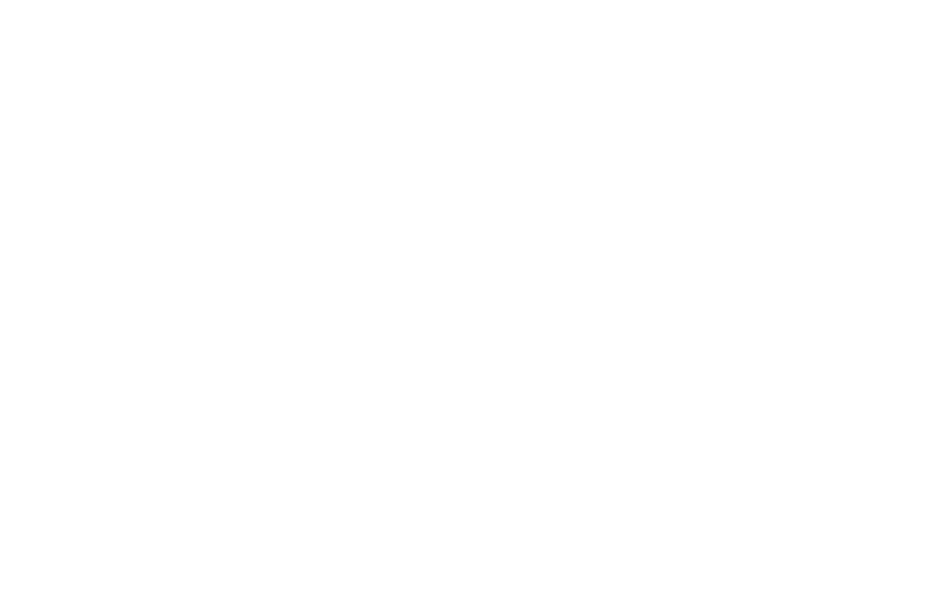
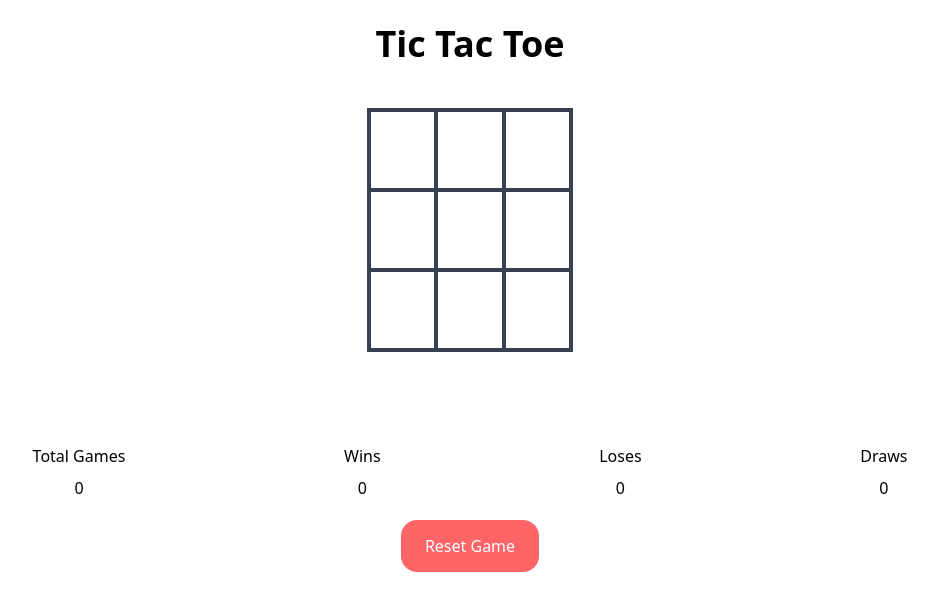
Before and after one commit to Isaac-Kingsley007/Mini-Games, a React (Vite) app: page /tic-tac-toe in a window 1280 px wide. Before the commit this address had no page. Shown: the top 610 px of the page, without its empty margins (170-1108 px from the left). Built offline with nearby package versions, Linux system fonts and the light colour scheme.

Commit message:
TicTacToe Game Completed!!

```diff
--- a/src/App.tsx
+++ b/src/App.tsx
@@ -1,12 +1,13 @@
 import { Route, Routes } from "react-router-dom"
 import HomePage from "./pages/HomePage"
+import TicTacToePage from "./games/tic-tac-toe/TicTacToePage"
 
 function App() {
   return(
     <Routes>
       <Route path="/" element={<HomePage />} />
-      {/* <Route path="/tic-tac-toe" element={<TicTacToe />} />
-      <Route path="/minesweeper" element={<Minesweeper />} /> */}
+      <Route path="/tic-tac-toe" element={<TicTacToePage />} />
+      {/*<Route path="/minesweeper" element={<Minesweeper />} /> */}
     </Routes>
   )
 }
--- a/src/games/tic-tac-toe/TicTacToeGame.ts
+++ b/src/games/tic-tac-toe/TicTacToeGame.ts
@@ -29,39 +29,31 @@ class TicTacToeGame{
         this.board = board;
     }
 
+    resetBoard(): void{
+        this.updateBoard(new Array(9).fill(0));
+        this.isUserTurn = true;
+    }
+
     userPlay(cell:number):void{
+        if(!this.isUserTurn || this.board[cell] != 0 || this.isGameOver()) return;
+
         const newBoard = [...this.board]
         newBoard[cell] = this.userValue;
 
         this.updateBoard(newBoard);
+        this.isUserTurn = !this.isUserTurn;
     }
 
     computerPlay():void{
+        if(this.isUserTurn) return;
+
         const cell = this.findBestMove();
         const newBoard = [...this.board]
         newBoard[cell] = this.computerValue;
 
         this.updateBoard(newBoard);
-    }
 
-    findBestMove():number{
-        const tempBoard = [...this.board];
-        let bestMove = -1;
-        let bestScore = -2;
-        let score: number;
-        for(let i = 0; i<9; i++){
-            if(tempBoard[i] === 0){
-                tempBoard[i] = this.computerValue;
-                score = this.minimax(tempBoard, true);
-                if(score > bestScore){
-                    bestMove = i;
-                    bestScore = score;
-                    if(bestScore == 1) return bestMove;
-                }
-            }
-        }
-
-        return bestMove;
+        this.isUserTurn = !this.isUserTurn;
     }
 
     isWin(board:number[] = this.board, player:number):boolean{
@@ -73,55 +65,62 @@ class TicTacToeGame{
     }
 
     isDraw(board:number[] = this.board):boolean{
-        return board.some((value:number) => value === 0);
+        return board.every((value:number) => value != 0);
     }
 
-    minimax(board:number[], isUserTurn:boolean):number{
+    isGameOver(board:number[] = this.board):boolean{
+        return this.isWin(board, this.userValue) || this.isWin(board, this.computerValue) || this.isDraw(board);
+    }
 
-        if(isUserTurn){
-            if(this.isWin(board, this.userValue)){
-                return 1;
-            } else if(this.isWin(board, this.computerValue)){
-                return -1;
-            } else if(this.isDraw(board)){
-                return 0;
-            }
+    findBestMove(): number {
+        const tempBoard = [...this.board];
+        let bestMove = -1;
+        let bestScore = -Infinity;
 
-            let maxScore = -1;
-            for(let i = 0; i<9; i++){
-                if(board[i] == 0){
-                    board[i] = this.userValue;
-                    board[i] = 0;
-                    maxScore = Math.max(maxScore, -this.minimax(board, false));
-                    if(maxScore == 1) return 1;
+        for (let i = 0; i < 9; i++) {
+            if (tempBoard[i] === 0) {
+                tempBoard[i] = this.computerValue;
+                const score = this.minimax(tempBoard, false);
+                tempBoard[i] = 0;
+
+                if (score > bestScore) {
+                    bestScore = score;
+                    bestMove = i;
+                    if (bestScore === 1) break; // Early win
                 }
             }
+        }
 
-            return maxScore;
-        } else {
-            if(this.isWin(board, this.userValue)){
-                return -1;
-            } else if(this.isWin(board, this.computerValue)){
-                return 1;
-            } else if(this.isDraw(board)){
-                return 0;
-            }
+        return bestMove;
+    }
 
-            let maxScore = -1;
+    minimax(board: number[], isComputerTurn: boolean): number {
+        if(this.isWin(board, this.computerValue)) return 1;
+        if(this.isWin(board, this.userValue)) return -1;
+        if(this.isDraw(board)) return 0;
 
-            for(let i = 0; i<9; i++){
-                if(board[i] == 0){
-                    board[i] = this.computerValue;
-                    board[i] = 0;
-                    maxScore = Math.max(maxScore, -this.minimax(board, true));
-                    if(maxScore == 1) return 1;
+        let bestScore = isComputerTurn ? -Infinity: Infinity;
+        let score: number;
+        for(let i = 0; i<9; i++){
+            if(board[i] === 0){
+
+                board[i] = (isComputerTurn) ? this.computerValue : this.userValue;
+                score = this.minimax(board, !isComputerTurn);
+                board[i] = 0;
+
+                if(isComputerTurn){
+                    bestScore = Math.max(bestScore, score);
+                    if(bestScore === 1) break;
+                } else{
+                    bestScore = Math.min(bestScore, score);
+                    if(bestScore === -1) break;
                 }
             }
-
-            return maxScore;
         }
 
+        return bestScore;
     }
+
 }
 
 export default TicTacToeGame;
--- a/src/games/tic-tac-toe/TicTacToePage.tsx
+++ b/src/games/tic-tac-toe/TicTacToePage.tsx
@@ -1,35 +1,64 @@
-import { useState, useRef, useEffect } from "react"
+import { useState, useRef, useEffect, useMemo } from "react"
 import TicTacToeGame from "./TicTacToeGame";
 import TicTacToeBoard from "./components/TicTacToeBoard";
 
 function TicTacToePage() {
 
   const [board, setBoard] = useState<number[]>(new Array(9).fill(0));
-  const ticTacToeGame = new TicTacToeGame(board, setBoard);
+  const [wins, setWins] = useState(0);
+  const [loses, setLoses] = useState(0);
+  const [draws, setDraws] = useState(0);
 
-  const messageRef = useRef(null);
+  const ticTacToeGame = useMemo(() => new TicTacToeGame(board, setBoard), []);
 
-  let totalGames = 0;
-  let wins = 0;
+  const messageRef = useRef<HTMLParagraphElement>(null);
 
   useEffect(() => {
-    //TODO: Define This UseEffect
+
+    //Game Status Updater
+    if(ticTacToeGame.isWin(ticTacToeGame.board, ticTacToeGame.userValue)){
+      messageRef.current!.innerHTML = "You Won!!!";
+      setWins(wins + 1);
+    } else if(ticTacToeGame.isWin(ticTacToeGame.board, ticTacToeGame.computerValue)){
+      messageRef.current!.innerHTML = "Computer Won";
+      setLoses(loses + 1);
+    } else if(ticTacToeGame.isDraw()){
+      messageRef.current!.innerHTML = "Draw";
+      setDraws(draws + 1);
+    } else{
+      messageRef.current!.innerHTML = "\u00A0";
+    }
+
+    //AI Player
+    if(!ticTacToeGame.isUserTurn && !ticTacToeGame.isGameOver()){
+      ticTacToeGame.computerPlay();
+    }
+
   }, [board]);
 
+  const statusValues = {
+    "Total Games":wins + loses + draws,
+    "Wins":wins,
+    "Loses":loses,
+    "Draws":draws
+  };
+
   return (
-    <div>
+    <div className="flex flex-col justify-between items-center w-full space-y-5">
+        <p className="text-4xl font-bold p-6">Tic Tac Toe</p>
         <TicTacToeBoard ticTacToeGame={ticTacToeGame}/>
-        <p ref={messageRef}></p>
-        <div className="flex flex-row justify-evenly items-center">
-          <div>
-            <p>Total Games</p>
-            <p>{totalGames}</p>
-          </div>
-          <div>
-            <p>Wins</p>
-            <p>{wins}</p>
-          </div>
+        <p ref={messageRef} className="text-xl px-5 py-3"></p>
+        <div className="flex flex-row justify-evenly items-center w-full">
+
+          {Object.entries(statusValues).map(([key, value], index) =>
+            <div className="flex flex-col items-center px-4 space-y-2" key={index}>
+              <p>{key}</p>
+              <p>{value}</p>
+            </div>
+          )}
+
         </div>
+        <button onClick={() => ticTacToeGame.resetBoard()} className="text-white bg-red-400 px-6 py-3.5 rounded-2xl">Reset Game</button>
     </div>
   )
 }
--- a/src/games/tic-tac-toe/components/Cell.tsx
+++ b/src/games/tic-tac-toe/components/Cell.tsx
@@ -4,10 +4,10 @@ interface Props{
 }
 
 function Cell({value, onClick}:Props) {
-    const char = ['O', ' ', 'X'][value + 1];
+    const char = ['O', '\u00A0\u00A0\u00A0', 'X'][value + 1];
     const color = (value == -1) ? 'text-red-500' : 'text-black';
     return (
-        <div onClick={onClick} className= {`text-md ${color} p-3`} >{char}</div>
+        <div onClick={onClick} className= {`text-3xl ${color} p-5 bg-white`} >{char}</div>
     )
 }
 
```
